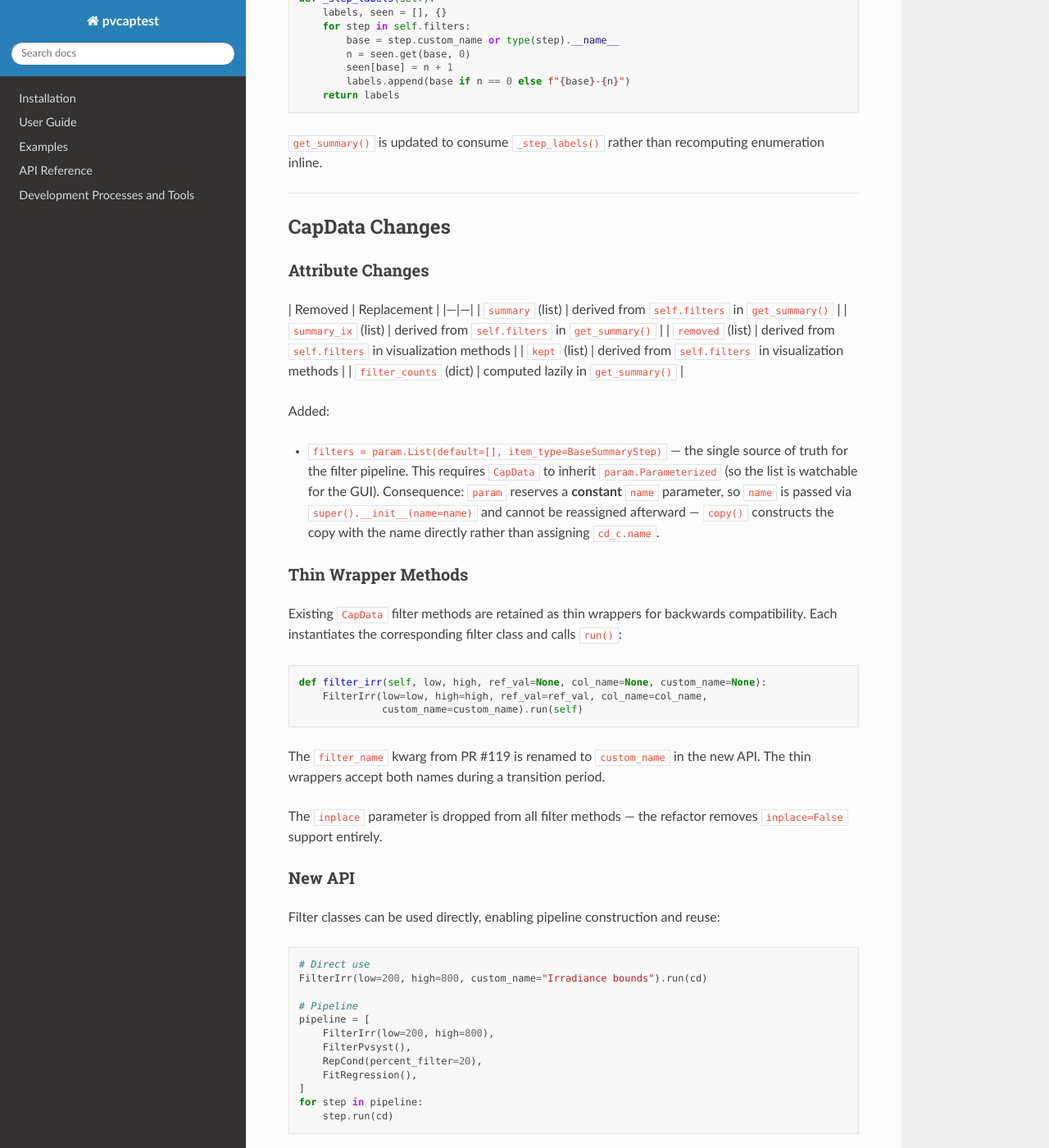
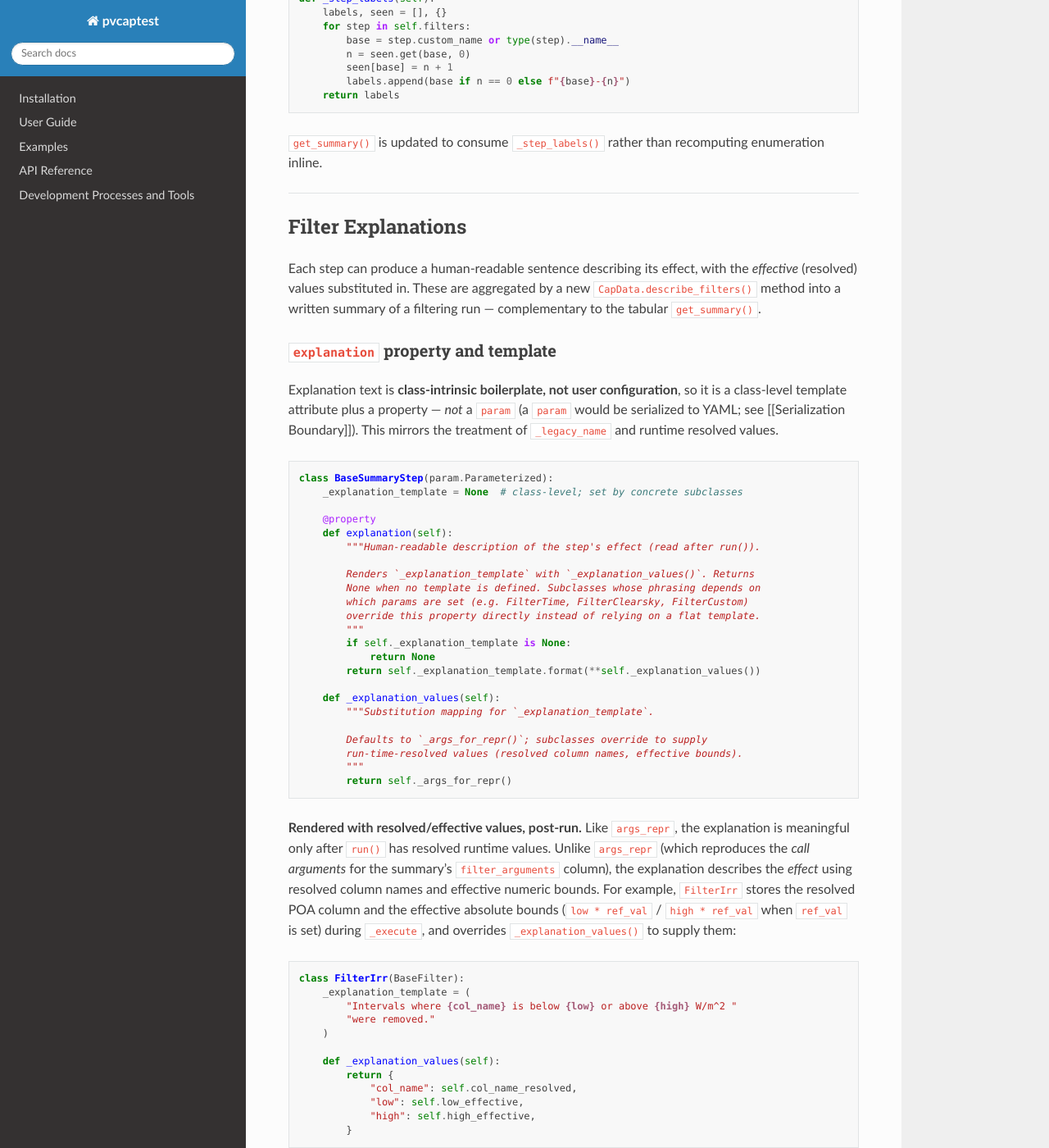
Before and after one commit to pvcaptest/pvcaptest, a Sphinx documentation site: the page built from docs/superpowers/specs/2026-04-03-filter-class-refactor-design.md, in a window 1280 px wide and 1400 px high, scrolled down 8791 px. Shown: the whole window at 82% size. Built offline with Sphinx 7.4.7 and the Read the Docs theme 3.1.0, drawn with Linux system fonts in a browser that asks for light colours; pages that are not in the unit, such as notebooks, are missing from menus; some of the changed text lies outside the part shown.

Commit message:
docs: spec out filter explanations feature
Add an explanation property (class-level template + overridable property,
not a param) rendered from resolved values, and a CapData.describe_filters()
method that joins step explanations into a written summary.

Co-Authored-By: Claude Opus 4.7 <noreply@anthropic.com>

````diff
--- a/docs/superpowers/specs/2026-04-03-filter-class-refactor-design.md
+++ b/docs/superpowers/specs/2026-04-03-filter-class-refactor-design.md
@@ -329,6 +329,76 @@ def _step_labels(self):
 
 ---
 
+## Filter Explanations
+
+Each step can produce a human-readable sentence describing its effect, with the *effective* (resolved) values substituted in. These are aggregated by a new `CapData.describe_filters()` method into a written summary of a filtering run — complementary to the tabular `get_summary()`.
+
+### `explanation` property and template
+
+Explanation text is **class-intrinsic boilerplate, not user configuration**, so it is a class-level template attribute plus a property — *not* a `param` (a `param` would be serialized to YAML; see [[Serialization Boundary]]). This mirrors the treatment of `_legacy_name` and runtime resolved values.
+
+```python
+class BaseSummaryStep(param.Parameterized):
+    _explanation_template = None  # class-level; set by concrete subclasses
+
+    @property
+    def explanation(self):
+        """Human-readable description of the step's effect (read after run()).
+
+        Renders `_explanation_template` with `_explanation_values()`. Returns
+        None when no template is defined. Subclasses whose phrasing depends on
+        which params are set (e.g. FilterTime, FilterClearsky, FilterCustom)
+        override this property directly instead of relying on a flat template.
+        """
+        if self._explanation_template is None:
+            return None
+        return self._explanation_template.format(**self._explanation_values())
+
+    def _explanation_values(self):
+        """Substitution mapping for `_explanation_template`.
+
+        Defaults to `_args_for_repr()`; subclasses override to supply
+        run-time-resolved values (resolved column names, effective bounds).
+        """
+        return self._args_for_repr()
+```
+
+**Rendered with resolved/effective values, post-run.** Like `args_repr`, the explanation is meaningful only after `run()` has resolved runtime values. Unlike `args_repr` (which reproduces the *call arguments* for the summary's `filter_arguments` column), the explanation describes the *effect* using resolved column names and effective numeric bounds. For example, `FilterIrr` stores the resolved POA column and the effective absolute bounds (`low * ref_val` / `high * ref_val` when `ref_val` is set) during `_execute`, and overrides `_explanation_values()` to supply them:
+
+```python
+class FilterIrr(BaseFilter):
+    _explanation_template = (
+        "Intervals where {col_name} is below {low} or above {high} W/m^2 "
+        "were removed."
+    )
+
+    def _explanation_values(self):
+        return {
+            "col_name": self.col_name_resolved,
+            "low": self.low_effective,
+            "high": self.high_effective,
+        }
+```
+
+### `CapData.describe_filters()`
+
+Iterates `self.filters` and joins each step's non-None `explanation` into a numbered written summary:
+
+```python
+def describe_filters(self):
+    """Return a written, human-readable summary of the filtering run."""
+    lines = []
+    for i, step in enumerate(self.filters, start=1):
+        text = step.explanation
+        if text is not None:
+            lines.append(f"{i}. {text}")
+    return "\n".join(lines)
+```
+
+**Transition note:** until every filter is class-based (end of the rest-of-filters plan), `describe_filters()` only reports steps that route through `filters` (class-based ones). Filters still using `@update_summary` do not appear. This is an interim limitation of the incremental rollout, resolved once all filters are converted; it does not affect the tabular `get_summary()`, which keeps reading the mirrored legacy lists during the transition.
+
+---
+
 ## CapData Changes
 
 ### Attribute Changes
@@ -343,6 +413,7 @@ def _step_labels(self):
 
 Added:
 - `filters = param.List(default=[], item_type=BaseSummaryStep)` — the single source of truth for the filter pipeline. This requires `CapData` to inherit `param.Parameterized` (so the list is watchable for the GUI). Consequence: `param` reserves a **constant** `name` parameter, so `name` is passed via `super().__init__(name=name)` and cannot be reassigned afterward — `copy()` constructs the copy with the name directly rather than assigning `cd_c.name`.
+- `describe_filters()` — written, human-readable summary of the filtering run, built from each step's `explanation` (see [[Filter Explanations]]).
 
 ### Thin Wrapper Methods
 
````
